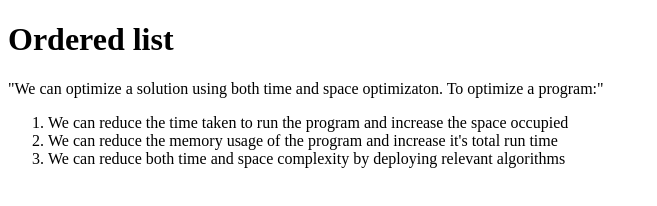
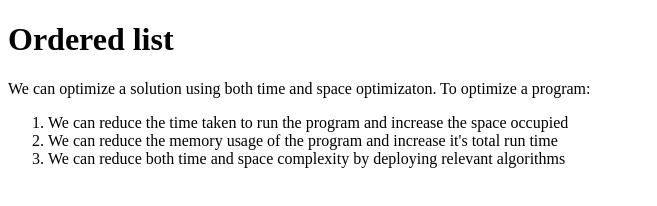
Before and after one commit to acciojob/ordered-list-practise-m-j0401, a website: page main.html in a window 1280 px wide. Shown: the full height of the page, 0-657 px from the left. Drawn offline with Linux system fonts and the light colour scheme.

Commit message:
created a submission

```diff
--- a/main.html
+++ b/main.html
@@ -9,7 +9,7 @@
 <body>
 	<!-- the entire body must be written by student -->
 	<h1>Ordered list</h1>
-	<p>"We can optimize a solution using both time and space optimizaton. To optimize a program:"</p>
+	<p>We can optimize a solution using both time and space optimizaton. To optimize a program:</p>
 	<ol>
 		<li>We can reduce the time taken to run the program and increase the space occupied</li>
 		<li>We can reduce the memory usage of the program and increase it's total run time</li>
```
